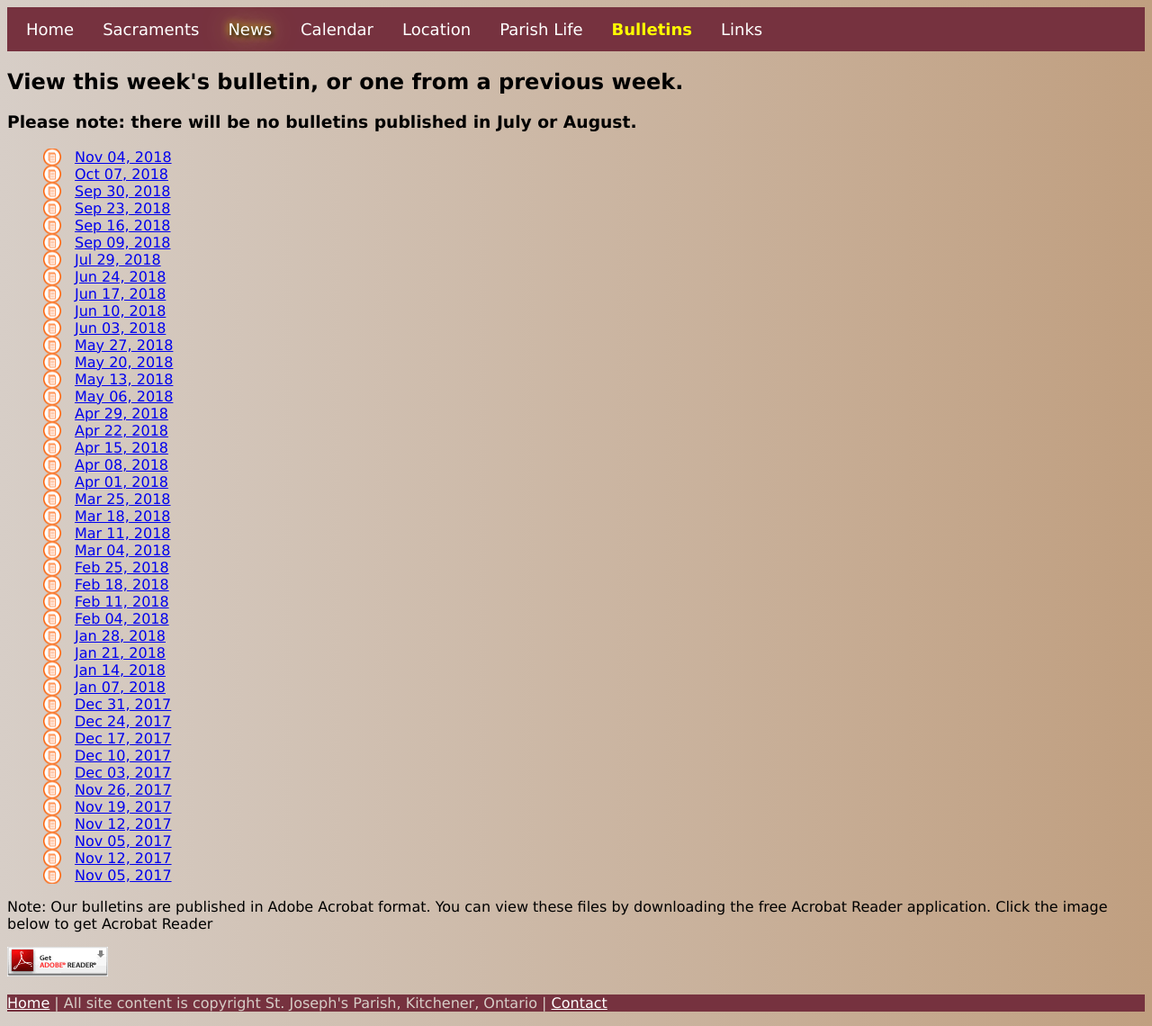
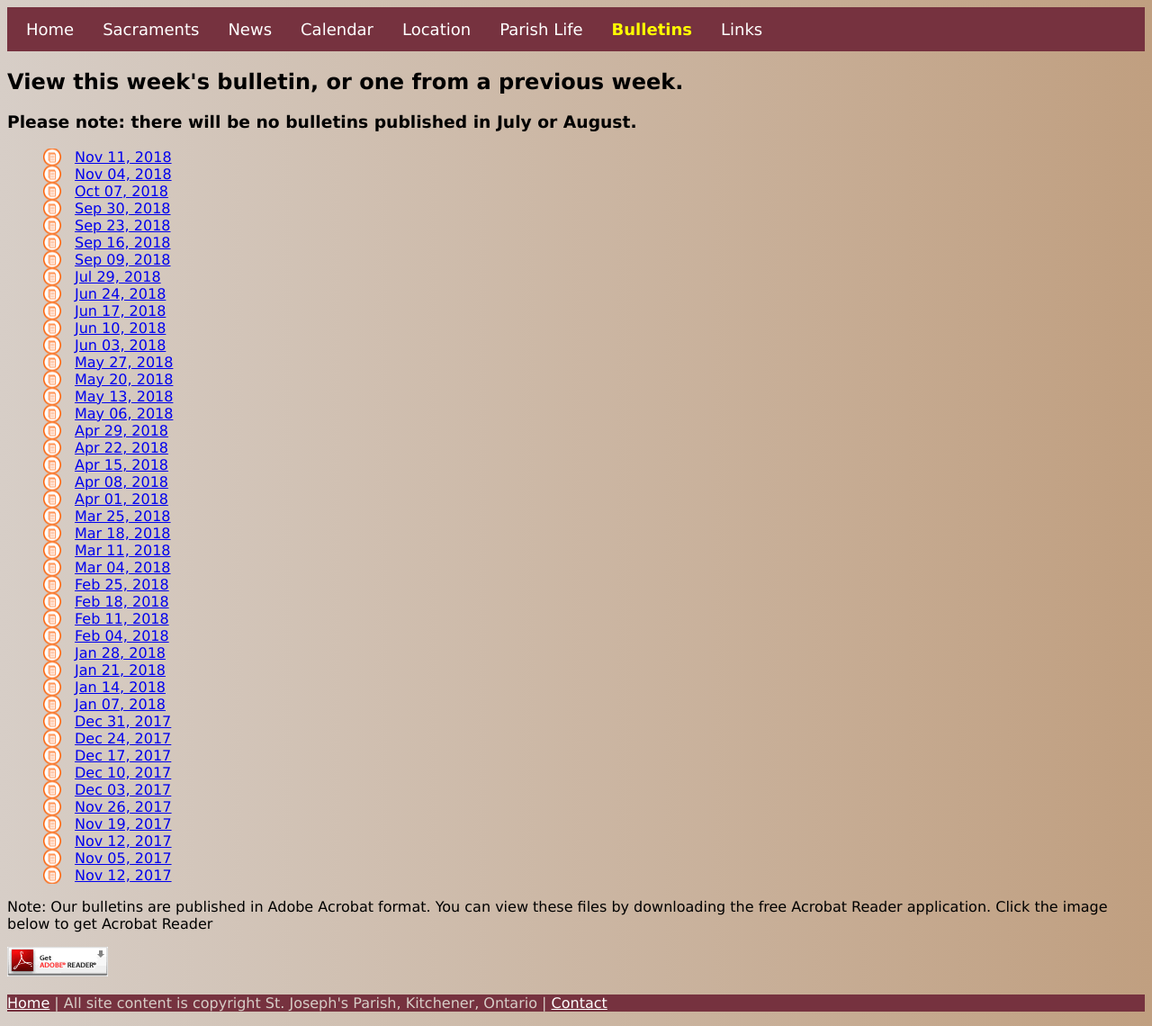
Before and after one commit to awybenga/SJKWebsiteV2, a plain HTML site: page SJKv2.Web/bulletins.html in a window 1280 px wide. Shown: the part 115-1255 px from the top of the page at 90% size. Drawn offline with Linux system fonts and the light colour scheme.

Commit message:
Added bulletin

```diff
--- a/SJKv2.Web/Styles/Layout.css
+++ b/SJKv2.Web/Styles/Layout.css
@@ -121,7 +121,7 @@ nav ul li {
     }
 
 .havenews {
-    text-shadow: 2px 2px 4px black, 0 0 30px #f1f279, 0 0 10px yellow;
+    /*text-shadow: 2px 2px 4px black, 0 0 30px #f1f279, 0 0 10px yellow;*/
     /* uncomment the above line when there are items on the News page of the website */
 }
 /*.navlink {
--- a/SJKv2.Web/bulletins.html
+++ b/SJKv2.Web/bulletins.html
@@ -33,6 +33,7 @@
         <h2>View this week's bulletin, or one from a previous week.</h2>
         <h3>Please note: there will be no bulletins published in July or August.</h3>
         <ul class="documentlist">
+            <li><a href="./files/bulletin_20181111.pdf" target="_blank">Nov 11, 2018</a></li>
             <li><a href="./files/bulletin_20181104.pdf" target="_blank">Nov 04, 2018</a></li>
             <li><a href="./files/bulletin_20181007.pdf" target="_blank">Oct 07, 2018</a></li>
             <li><a href="./files/bulletin_20180930.pdf" target="_blank">Sep 30, 2018</a></li>
@@ -75,7 +76,6 @@
             <li><a href="./files/bulletin_20171112.pdf" target="_blank">Nov 12, 2017</a></li>
             <li><a href="./files/bulletin_20171105.pdf" target="_blank">Nov 05, 2017</a></li>
             <li><a href="./files/bulletin_20171112.pdf" target="_blank">Nov 12, 2017</a></li>
-            <li><a href="./files/bulletin_20171105.pdf" target="_blank">Nov 05, 2017</a></li>
         </ul>
         <p>Note: Our bulletins are published in Adobe Acrobat format.  You can view these files by downloading the free Acrobat Reader application.  Click the image below to get Acrobat Reader</p>
         <a href="http://get.adobe.com/reader/" target="_blank"><img src="images/get_adobe_reader.gif" alt="Get Adobe Reader" /></a>
```
Also changed, not shown: SJKv2.Web/news.html (+2 -2 lines), 1 other file.
